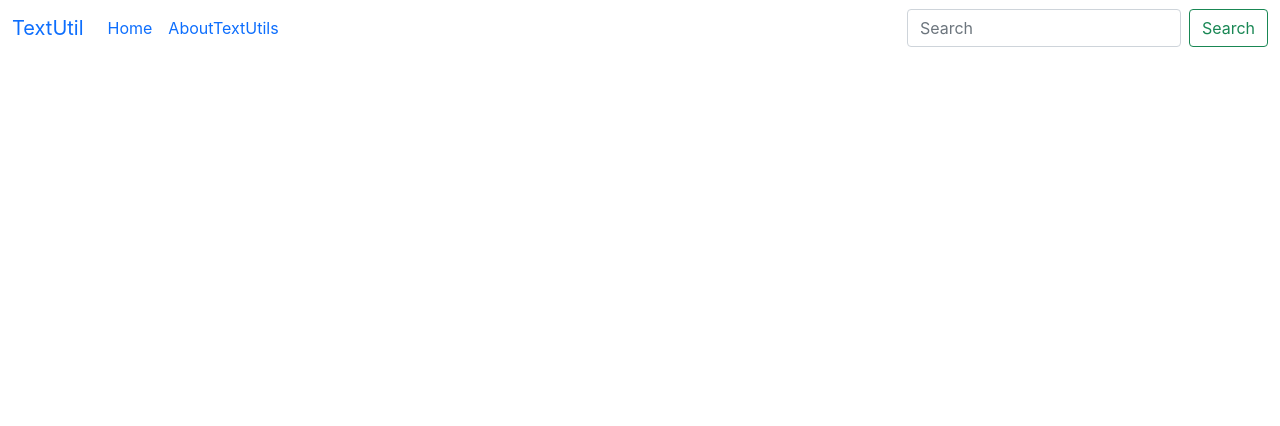
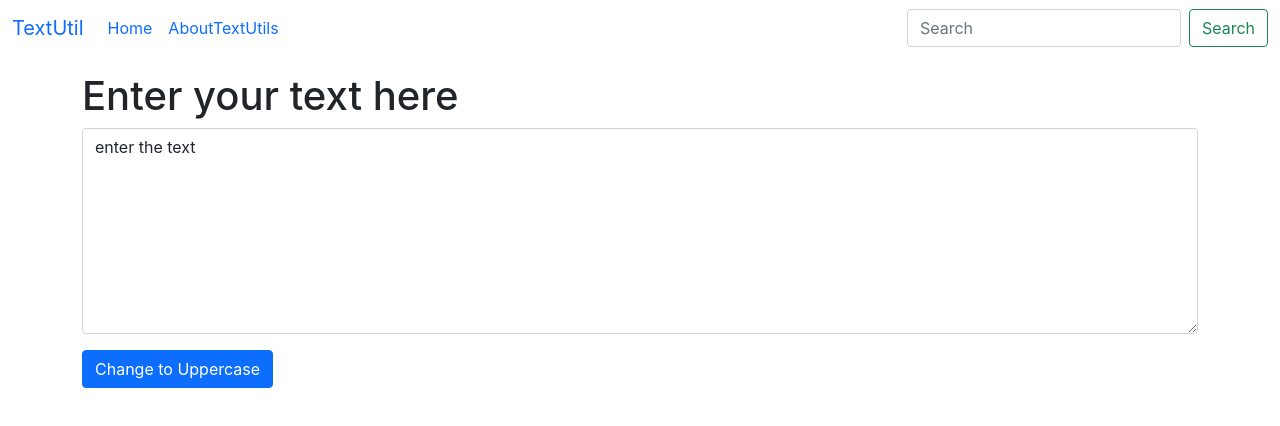
Before and after one commit to Harimohan46651/reactLearning, a React (Create React App) app: page / in a window 1280 px wide. Shown: the top 426 px of the page. Built offline with nearby package versions, Linux system fonts and the light colour scheme.

Commit message:
lecture 7

```diff
--- a/src/App.js
+++ b/src/App.js
@@ -1,10 +1,13 @@
 import './App.css';
 import Navbar from './components/Navbar';
-
+import Textform from './components/Textform';
 function App() {
   return (
     <>
     <Navbar title= "TextUtil" about="AboutTextUtils"/>
+    <div className='container my-3'>
+    <Textform heading="Enter your text here"/>
+    </div>
     </>
   );
 }
--- /dev/null
+++ b/src/components/Textform.js
@@ -0,0 +1,26 @@
+import React, {useState} from 'react'
+
+
+export default function Textform(props) {
+    const [text,setText] = useState("enter the text")
+    const handleUpClick = ()=>{
+        console.log("on change clicked")
+        let convertedText = text.toUpperCase()
+        setText(convertedText)
+    }
+    const handleOnChange = (event)=>{
+        console.log("on change clicked")
+        setText(event.target.value)
+    }
+  return (
+    <div>
+        <h1>{props.heading}</h1>
+        <div className="mb-3">
+        <textarea className="form-control" value = {text} onChange = {handleOnChange} id="myBox" rows="8"></textarea>
+        </div>
+        <button onClick={handleUpClick} className="btn btn-primary">Change to Uppercase</button>
+
+
+    </div>
+  )
+}
```
